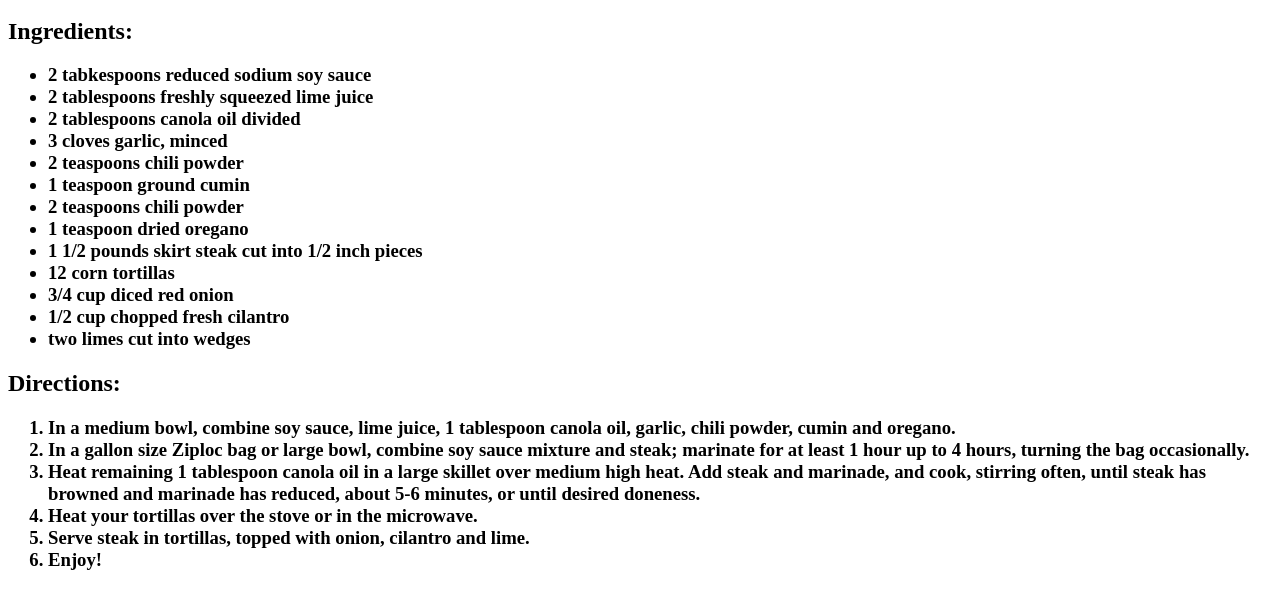
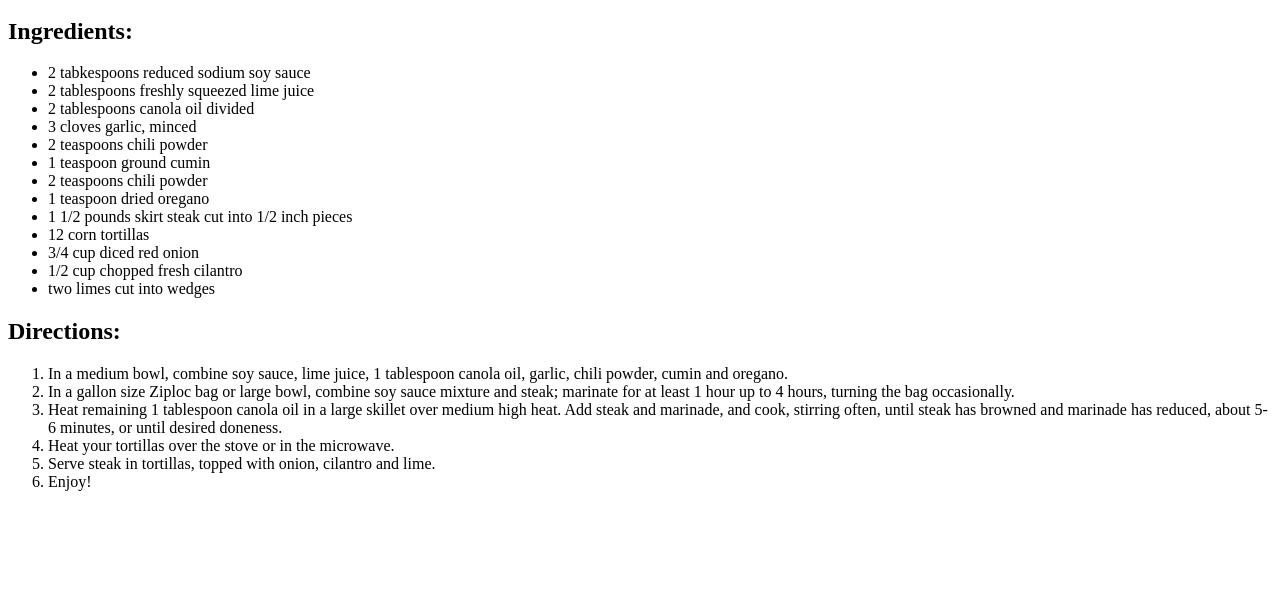
Before and after one commit to tiajeanne/odin-recipes, a plain HTML site: page recipes/street-tacos.html in a window 1280 px wide. Shown: the part 427-1017 px from the top of the page. After the commit the page ends 934 px from the top, so only its background shows below. Drawn offline with Linux system fonts and the light colour scheme.

Commit message:
updated recipes

```diff
--- a/recipes/street-tacos.html
+++ b/recipes/street-tacos.html
@@ -9,9 +9,8 @@
 <body>
     <h1 id='header'>Street Tacos</h1>
     <img src="https://houseofyumm.com/wp-content/uploads/2020/05/Grilled-Chicken-Street-Tacos-7.jpg" alt="Street tacos pictures">
-    <h3><em>Easy, quick, authentic carne asada street tacos you can make right now at home!</h3></em>
-        <h2>Ingredients:</h2>
-        <h3>
+    <h3><em>Easy, quick, authentic carne asada street tacos you can make right now at home!</em></h3>
+    <h2>Ingredients:</h2>
     <ul>
         <li>2 tabkespoons reduced sodium soy sauce</li>
         <li>2 tablespoons freshly squeezed lime juice</li>
@@ -26,9 +25,8 @@
         <li>3/4 cup diced red onion</li>
         <li>1/2 cup chopped fresh cilantro</li>
         <li>two limes cut into wedges</li>
-    </ul></h3>
+    </ul>
     <h2>Directions:</h2>
-    <h3>
     <ol>
        <li>In a medium bowl, combine soy sauce, lime juice, 1 tablespoon canola oil, garlic, chili powder, cumin and oregano.</li>
        <li>In a gallon size Ziploc bag or large bowl, combine soy sauce mixture and steak; marinate for at least 1 hour up to 4 hours, turning the bag occasionally.</li>
@@ -36,6 +34,6 @@
        <li>Heat your tortillas over the stove or in the microwave.</li>
        <li>Serve steak in tortillas, topped with onion, cilantro and lime.</li>
        <li>Enjoy!</li>
-   </ol></h3>
+   </ol>
 </body>
 </html>
```
